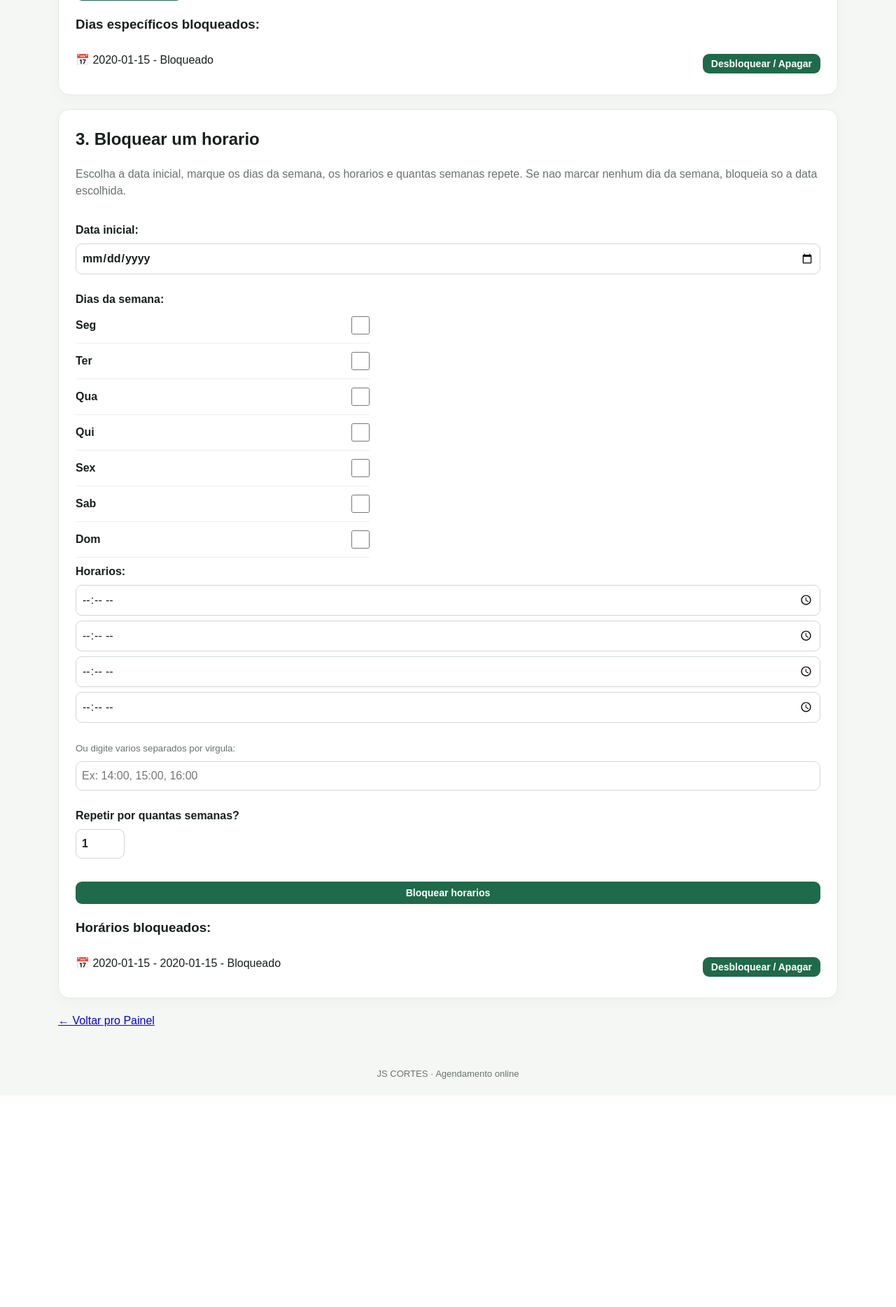
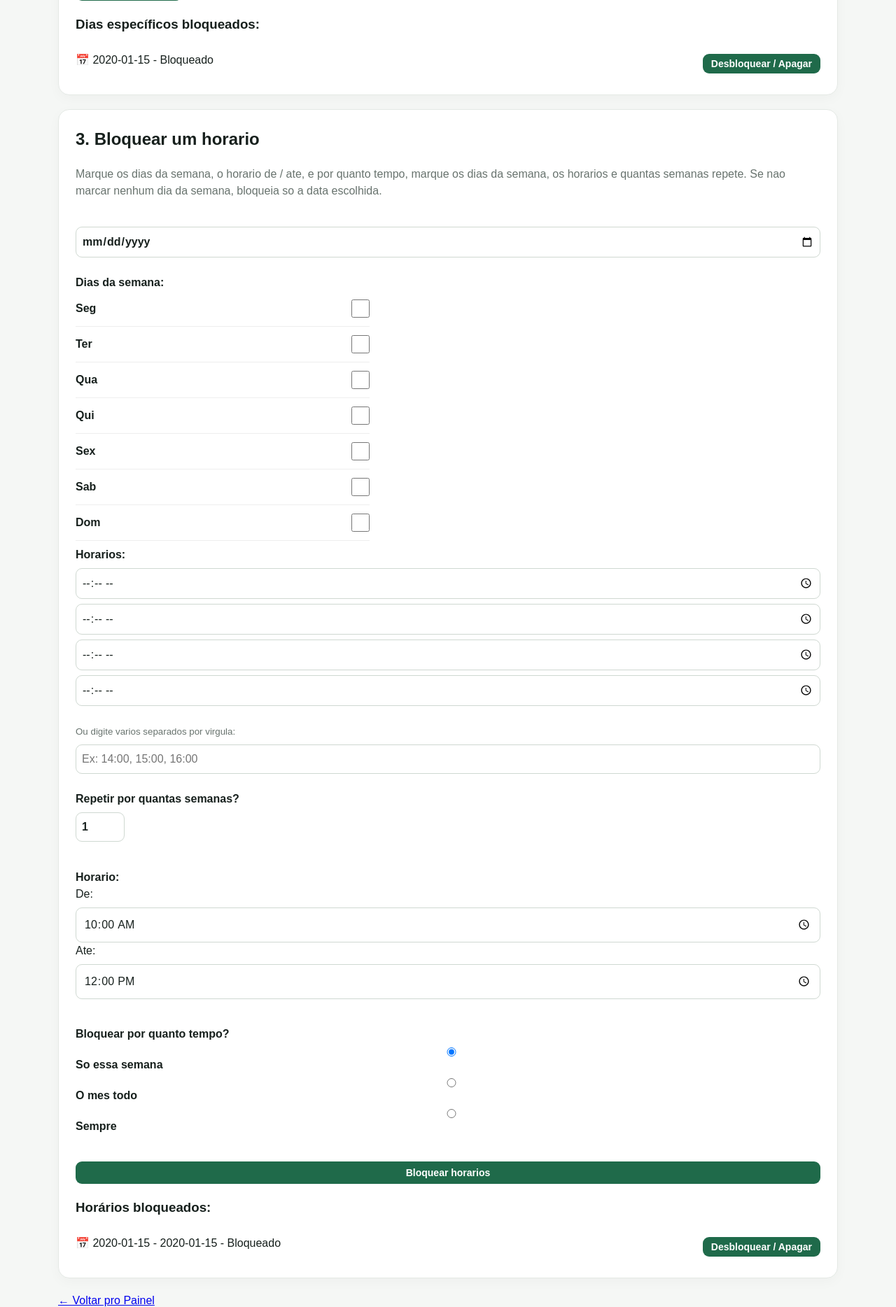
Before and after one commit to johns001960/JS_CORTES, a Flask app: page /admin/calendario in a window 1280 px wide. Shown: the part 1059-2927 px from the top of the page at 70% size. Before the commit the page ends 2601 px from the top, so only its background shows below. Run offline with Flask 3, Linux system fonts and the light colour scheme; a user stored in the database is signed in; tables that the repository leaves empty hold one stand-in row (values such as "Sample post").

Commit message:
fix6 aplicado - bloco 3 sem data inicial

```diff
--- a/templates/admin_calendar.html
+++ b/templates/admin_calendar.html
@@ -27,10 +27,10 @@
 </form>
 {% endif %}{% endfor %}
 </section>
-<section class="panel"><h2>3. Bloquear um horario</h2><p class="muted">Escolha a data inicial, marque os dias da semana, os horarios e quantas semanas repete. Se nao marcar nenhum dia da semana, bloqueia so a data escolhida.</p>
+<section class="panel"><h2>3. Bloquear um horario</h2><p class="muted">Marque os dias da semana, o horario de / ate, e por quanto tempo, marque os dias da semana, os horarios e quantas semanas repete. Se nao marcar nenhum dia da semana, bloqueia so a data escolhida.</p>
 <form method="post" style="display:flex; flex-direction:column; gap:8px;">
 <input type="hidden" name="action" value="block_time">
-<label>Data inicial:<br><input type="date" name="date" required style="padding:8px;"></label>
+<label><input type="date" name="date" required style="padding:8px;"></label>
 <div><b>Dias da semana:</b><br>
 <label style="display:flex !important; justify-content:space-between !important; align-items:center !important; width:100% !important; max-width:420px !important; padding:12px 0 !important; border-bottom:1px solid #eee !important; font-size:16px !important; margin:0 !important;"><span>Seg</span><input type="checkbox" name="weekdays" value="0" style="width:26px !important; height:26px !important; min-width:26px !important; accent-color:#111 !important; margin:0 !important; cursor:pointer;"></label>
 <label style="display:flex !important; justify-content:space-between !important; align-items:center !important; width:100% !important; max-width:420px !important; padding:12px 0 !important; border-bottom:1px solid #eee !important; font-size:16px !important; margin:0 !important;"><span>Ter</span><input type="checkbox" name="weekdays" value="1" style="width:26px !important; height:26px !important; min-width:26px !important; accent-color:#111 !important; margin:0 !important; cursor:pointer;"></label>
@@ -47,7 +47,19 @@
 <br><small>Ou digite varios separados por virgula:</small><br>
 <input type="text" name="times_text" placeholder="Ex: 14:00, 15:00, 16:00" style="padding:8px; width:100%;"></div>
 <label>Repetir por quantas semanas? <input type="number" name="weeks" value="1" min="1" max="12" style="padding:8px; width:70px;"></label>
-<button type="submit" style="padding:8px 16px;">Bloquear horarios</button>
+
+    <div style="margin:15px 0;">
+      <b>Horario:</b><br>
+      De: <input type="time" name="hora_inicio" value="10:00">
+      Ate: <input type="time" name="hora_fim" value="12:00">
+    </div>
+    <div style="margin:15px 0;">
+      <b>Bloquear por quanto tempo?</b><br>
+      <label style="display:block; margin:6px 0;"><input type="radio" name="duracao_bloco3" value="essa_semana" checked> So essa semana</label>
+      <label style="display:block; margin:6px 0;"><input type="radio" name="duracao_bloco3" value="mes_todo"> O mes todo</label>
+      <label style="display:block; margin:6px 0;"><input type="radio" name="duracao_bloco3" value="sempre"> Sempre</label>
+    </div>
+    <button type="submit" style="padding:8px 16px;">Bloquear horarios</button>
 </form>
 <h3 style="margin-top:20px;">Horários bloqueados:</h3>
 {% for b in blocked_times %}
```
